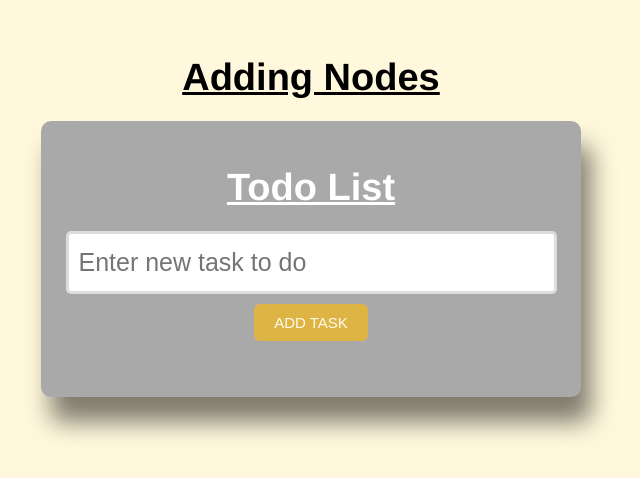
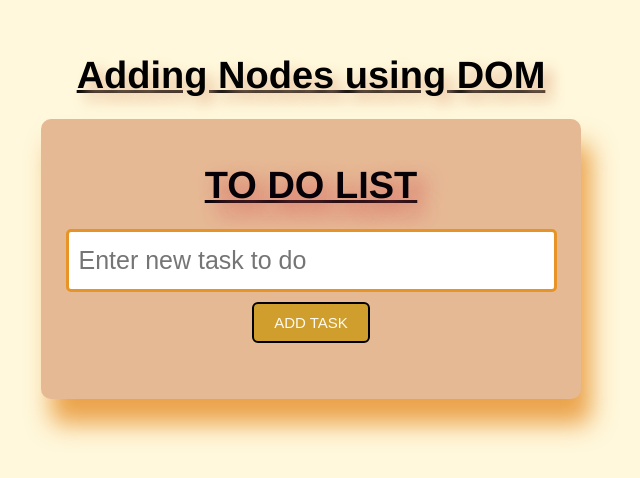
Before and after one commit to Muslimafridi952/Todo-list, a plain HTML site: page index.html in a window 1280 px wide. Shown: the part 186-664 px from the top of the page, without its empty margins (329-969 px from the left). Drawn offline with Linux system fonts and the light colour scheme.

Commit message:
done with task input styling

```diff
--- a/index.html
+++ b/index.html
@@ -7,9 +7,9 @@
     <link rel="stylesheet" href="./style.css">
 </head>
 <body>
-    <h1 style="color: black;">Adding Nodes</h1>
+    <h1 style="color: black;">Adding Nodes using DOM</h1>
     <div class="container">
-      <h1>Todo List</h1>
+      <h1 id="danana">TO DO LIST</h1>
       <input type="text" id="taskinput" placeholder="Enter new task to do">
       <button onclick="addTask()">ADD TASK</button>
       <ul id="tasklist"></ul>
--- a/script.js
+++ b/script.js
@@ -14,7 +14,7 @@ function addTask() {
     removeButton.textContent = 'DELETE';
     removeButton.className = 'remove-btn';
     removeButton.onclick = function () {
-        taskList.removeChild('li');
+        taskList.removeChild(li);
 
     };
 
--- a/style.css
+++ b/style.css
@@ -10,9 +10,9 @@ body {
 }
 
 .container {
-    background-color: darkgray;
+    background-color: rgb(230, 185, 149);
     border-radius: 10px;
-    box-shadow: 10px 25px 25px rgba(0, 0, 0 ,0.5);
+    box-shadow: 10px 25px 25px rgba(228, 135, 28, 0.753);
     padding: 20px;
     text-align: center;
     width: 500px;
@@ -24,12 +24,19 @@ h1 {
    font-size: 38px;
    margin-bottom: 22px;
    text-decoration: underline;
+   text-shadow: 8px 8px 14px rgb(230, 185, 149);
+}
+
+#danana {
+    text-shadow: 10px 10px 20px rgba(211, 86, 86, 0.911);
+    text-decoration: underline;
+    color: rgb(6, 0, 8);
 }
 
 #taskinput {
     width: 93%;
     padding: 10px;
-    border: 3px solid #ddd;
+    border: 3px solid #E69428;
     border-radius: 5px;
     margin-bottom: 10px;
     outline: none;
@@ -38,16 +45,24 @@ h1 {
     font-size: 25px;
 }
 
-#taskInput :focus {
-    border-color: #4a90e2;
+#taskinput:focus {
+    border: 4px solid #e69428;
+
+
+}
+#taskinput:hover {
+    background-color:rgb(223, 218, 200);
+
 
 }
 
+
+
 button {
     padding: 10px 20px;
-    background-color: #eeb927c5;
+    background-color: #c9970dc5;
     color: floralwhite;
-    border: none;
+    border: 2px solid black;
     cursor: pointer;
     font-size: 15px;
     margin-bottom: 10px;
@@ -55,7 +70,7 @@ button {
 }
 
 button:hover {
-    background-color: #357ab8;
+    background-color: #72470e;
 }
 
 ul {
```
